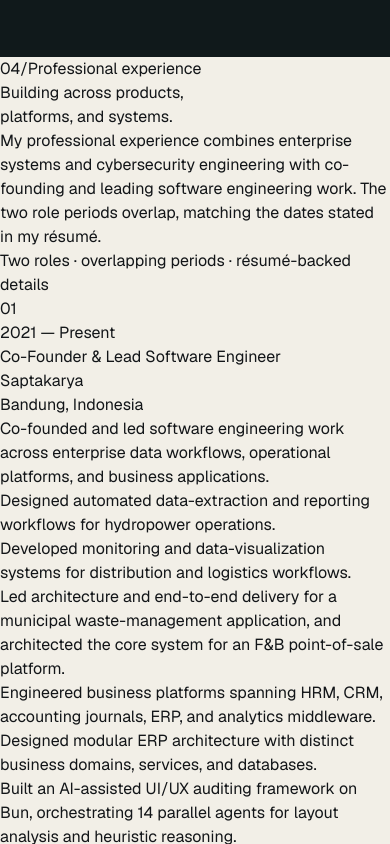
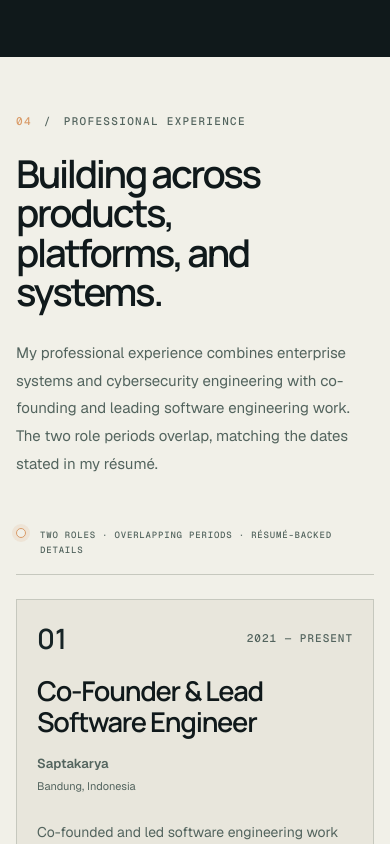
Before and after one commit to weexdayend/uigerhana-space, a Next.js app: page / in a window 390 px wide. Shown: the part 6680-7524 px from the top of the page. Built offline with nearby package versions, Linux system fonts and the light colour scheme.

Commit message:
style(experience): apply System Atlas role hierarchy

```diff
--- a/src/app/globals.css
+++ b/src/app/globals.css
@@ -3222,3 +3222,272 @@ body {
     transition-duration: 0.01ms !important;
   }
 }
+
+
+/* System Atlas — Professional experience */
+.atlas-experience {
+  --atlas-experience-space: clamp(3.5rem, 7vw, 6.5rem);
+  --atlas-experience-card-y: clamp(1.5rem, 3vw, 2.5rem);
+  --atlas-experience-card-x: clamp(1.25rem, 2.5vw, 2rem);
+  overflow: clip;
+  background: var(--limestone);
+  color: var(--atlas-ink);
+  padding-block: var(--atlas-experience-space);
+}
+
+.atlas-experience__container {
+  width: min(100%, 86rem);
+  margin-inline: auto;
+  padding-inline: 1rem;
+}
+
+.atlas-experience__header {
+  display: grid;
+  grid-template-columns: minmax(0, 1.1fr) minmax(16rem, 0.9fr);
+  align-items: end;
+  gap: clamp(2rem, 6vw, 6rem);
+}
+
+.atlas-experience__heading {
+  min-width: 0;
+}
+
+.atlas-experience__eyebrow {
+  display: flex;
+  align-items: center;
+  gap: 0.75rem;
+  margin: 0;
+  color: var(--light-secondary-text);
+  font-family: var(--font-geist-mono), ui-monospace, monospace;
+  font-size: 0.6875rem;
+  font-weight: 500;
+  letter-spacing: 0.12em;
+  line-height: 1.6;
+  text-transform: uppercase;
+}
+
+.atlas-experience__eyebrow span:first-child {
+  color: var(--signal-copper);
+}
+
+.atlas-experience__heading h2 {
+  max-width: 16ch;
+  margin: clamp(1.5rem, 3vw, 2.5rem) 0 0;
+  color: var(--atlas-ink);
+  font-family: var(--font-manrope), system-ui, sans-serif;
+  font-size: clamp(2.4rem, 5.2vw, 4.75rem);
+  font-weight: 600;
+  line-height: 1.02;
+  letter-spacing: -0.06em;
+  overflow-wrap: anywhere;
+}
+
+.atlas-experience__introduction {
+  max-width: 48ch;
+  margin: 0 0 0.375rem;
+  color: var(--light-secondary-text);
+  font-size: clamp(0.9375rem, 1.15vw, 1.0625rem);
+  line-height: 1.85;
+  overflow-wrap: anywhere;
+}
+
+.atlas-experience__route-note {
+  display: flex;
+  align-items: center;
+  gap: 0.875rem;
+  margin-top: clamp(2.75rem, 5vw, 4rem);
+  border-bottom: 1px solid var(--atlas-light-inset-border);
+  padding-bottom: 1rem;
+}
+
+.atlas-experience__route-note > span {
+  width: 0.625rem;
+  height: 0.625rem;
+  flex: 0 0 auto;
+  border: 1px solid var(--signal-copper);
+  border-radius: 50%;
+  background: var(--limestone);
+  box-shadow: 0 0 0 0.25rem rgba(217, 155, 104, 0.14);
+}
+
+.atlas-experience__route-note p {
+  margin: 0;
+  color: var(--light-secondary-text);
+  font-family: var(--font-geist-mono), ui-monospace, monospace;
+  font-size: 0.625rem;
+  font-weight: 500;
+  letter-spacing: 0.09em;
+  line-height: 1.7;
+  text-transform: uppercase;
+  overflow-wrap: anywhere;
+}
+
+.atlas-experience__roles {
+  display: grid;
+  grid-template-columns: repeat(2, minmax(0, 1fr));
+  gap: 1.25rem;
+  margin-top: 1.5rem;
+}
+
+.atlas-experience__role {
+  --py: var(--atlas-experience-card-y);
+  --px: var(--atlas-experience-card-x);
+  display: flex;
+  min-width: 0;
+  flex-direction: column;
+  border: 1px solid var(--atlas-light-inset-border);
+  background: var(--atlas-inset-light);
+  padding: var(--py) var(--px);
+}
+
+.atlas-experience__role-topline {
+  display: flex;
+  align-items: center;
+  justify-content: space-between;
+  gap: 1rem;
+}
+
+.atlas-experience__role-index {
+  color: var(--deep-mineral);
+  font-family: var(--font-manrope), system-ui, sans-serif;
+  font-size: 1.75rem;
+  font-weight: 600;
+  line-height: 1;
+}
+
+.atlas-experience__period {
+  margin: 0;
+  color: var(--light-secondary-text);
+  font-family: var(--font-geist-mono), ui-monospace, monospace;
+  font-size: 0.6875rem;
+  font-weight: 500;
+  letter-spacing: 0.09em;
+  line-height: 1.7;
+  text-align: right;
+  text-transform: uppercase;
+  overflow-wrap: anywhere;
+}
+
+.atlas-experience__role-title {
+  max-width: 20ch;
+  margin: 1.5rem 0 0;
+  color: var(--atlas-ink);
+  font-family: var(--font-manrope), system-ui, sans-serif;
+  font-size: clamp(1.5rem, 2.3vw, 2.125rem);
+  font-weight: 600;
+  line-height: 1.12;
+  letter-spacing: -0.045em;
+  overflow-wrap: anywhere;
+}
+
+.atlas-experience__organization {
+  display: flex;
+  flex-wrap: wrap;
+  align-items: baseline;
+  justify-content: space-between;
+  gap: 0.5rem 1rem;
+  margin-top: 1rem;
+}
+
+.atlas-experience__organization p {
+  margin: 0;
+  color: var(--light-secondary-text);
+  font-size: 0.8125rem;
+  font-weight: 600;
+  line-height: 1.7;
+  overflow-wrap: anywhere;
+}
+
+.atlas-experience__organization p + p {
+  font-size: 0.6875rem;
+  font-weight: 400;
+}
+
+.atlas-experience__summary {
+  margin: 1.5rem 0 0;
+  color: var(--light-secondary-text);
+  font-size: 0.875rem;
+  line-height: 1.85;
+  overflow-wrap: anywhere;
+}
+
+.atlas-experience__highlights {
+  display: grid;
+  gap: 0.875rem;
+  margin: 1.75rem 0 0;
+  border-top: 1px solid var(--atlas-light-inset-border);
+  padding: 1.5rem 0 0;
+  list-style: none;
+}
+
+.atlas-experience__highlights li {
+  position: relative;
+  min-width: 0;
+  padding-left: 1.25rem;
+  color: var(--atlas-ink);
+  font-size: 0.8125rem;
+  line-height: 1.8;
+  overflow-wrap: anywhere;
+}
+
+.atlas-experience__highlights li::before {
+  position: absolute;
+  top: 0.625rem;
+  left: 0;
+  width: 0.375rem;
+  height: 0.375rem;
+  background: var(--signal-copper);
+  content: "";
+}
+
+@media (max-width: 60rem) {
+  .atlas-experience__header {
+    grid-template-columns: minmax(0, 1fr);
+    gap: 1.75rem;
+  }
+
+  .atlas-experience__introduction {
+    max-width: 60ch;
+  }
+
+  .atlas-experience__roles {
+    grid-template-columns: minmax(0, 1fr);
+  }
+}
+
+@media (max-width: 42rem) {
+  .atlas-experience__route-note {
+    align-items: flex-start;
+  }
+
+  .atlas-experience__route-note p {
+    font-size: 0.5625rem;
+  }
+
+  .atlas-experience__role {
+    --atlas-experience-card-y: 1.5rem;
+    --atlas-experience-card-x: 1.25rem;
+  }
+
+  .atlas-experience__role-title {
+    max-width: 18ch;
+    font-size: clamp(1.5rem, 7vw, 2rem);
+  }
+
+  .atlas-experience__organization {
+    flex-direction: column;
+    align-items: flex-start;
+    gap: 0.125rem;
+  }
+}
+
+@media (prefers-reduced-motion: reduce) {
+  .atlas-experience *,
+  .atlas-experience *::before,
+  .atlas-experience *::after {
+    scroll-behavior: auto !important;
+    animation-duration: 0.01ms !important;
+    animation-iteration-count: 1 !important;
+    transition-duration: 0.01ms !important;
+  }
+}
```
